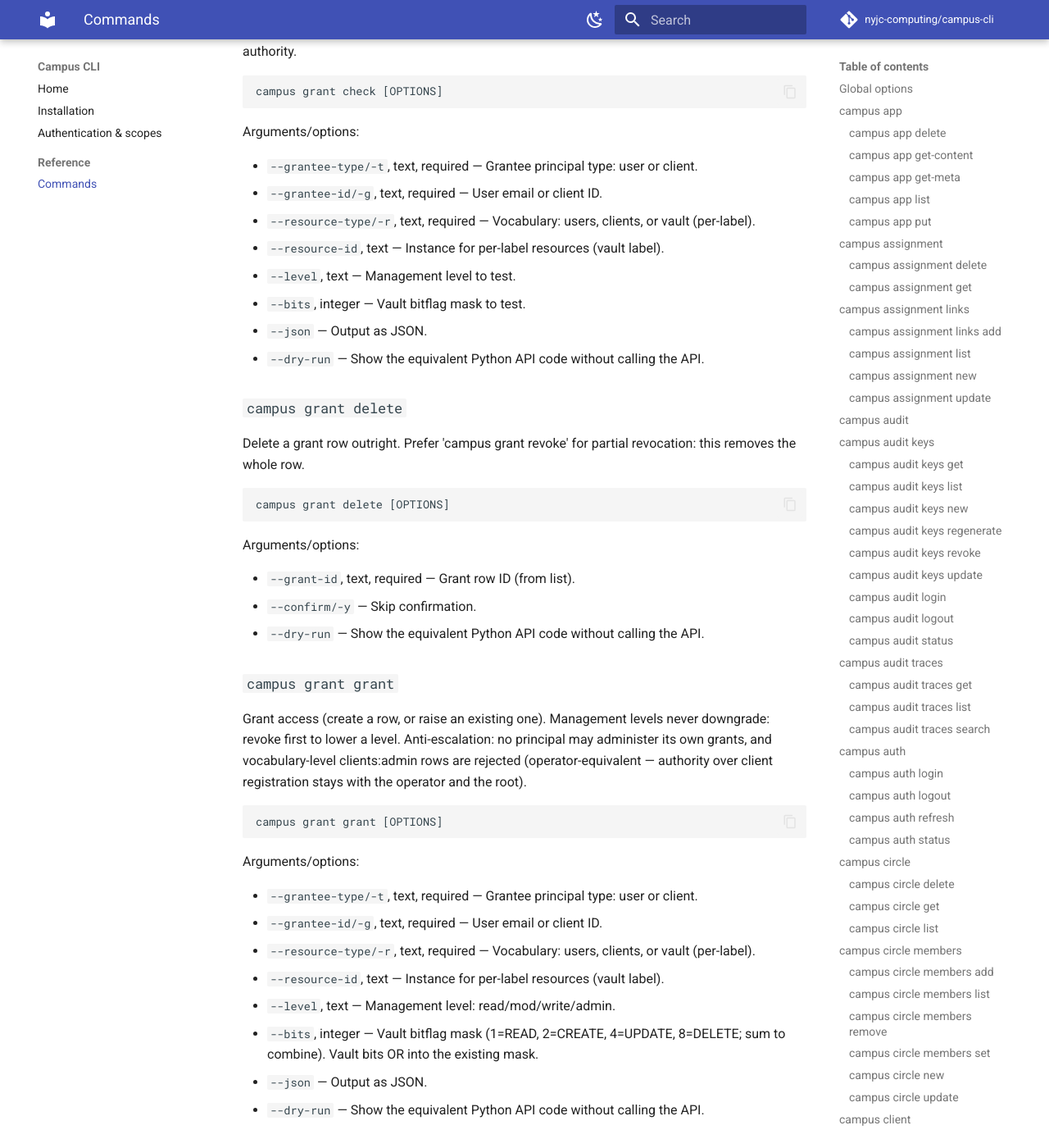
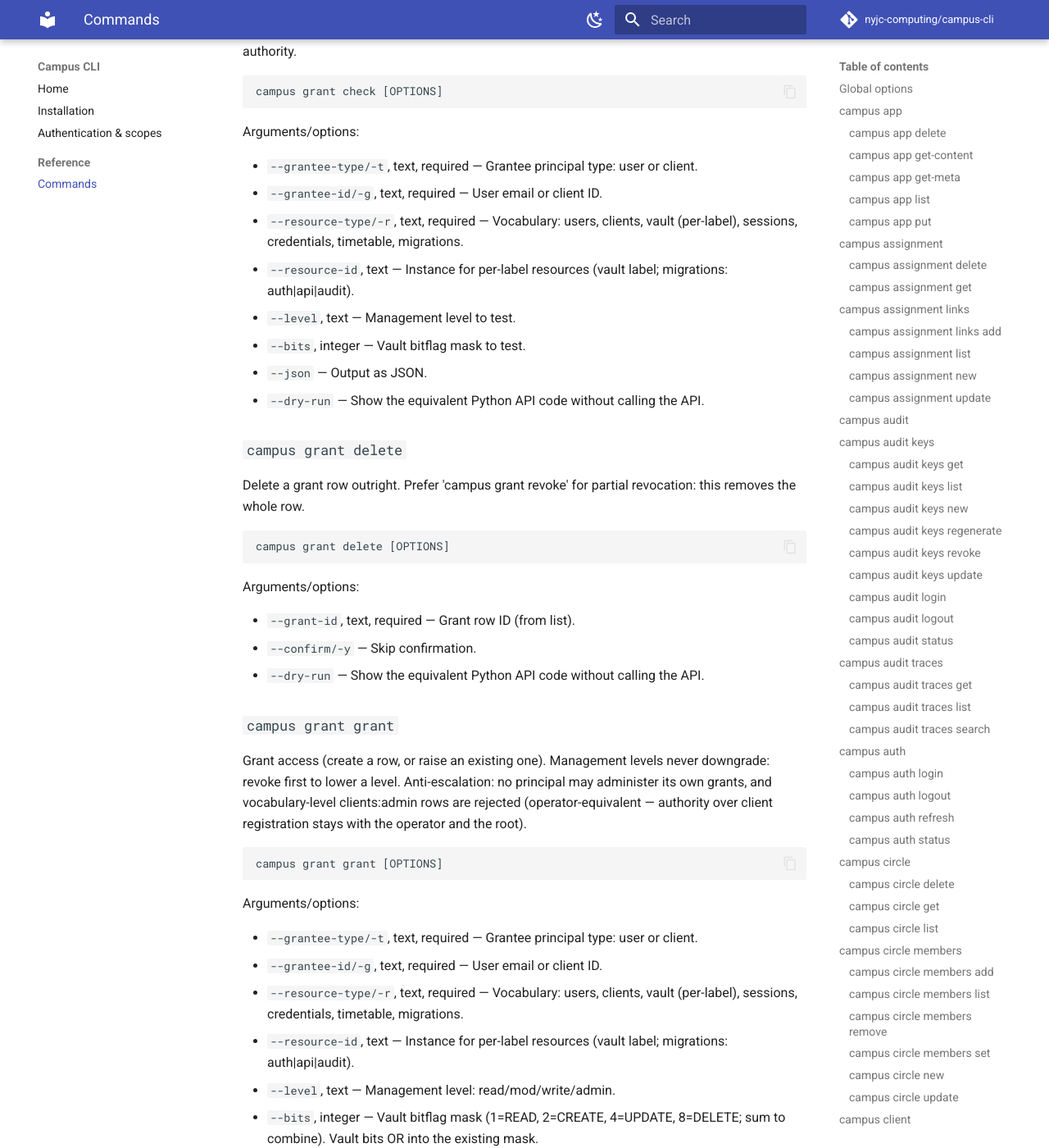
Before and after one commit to nyjc-computing/campus-cli, an MkDocs documentation site: the page built from docs/reference/commands.md, in a window 1280 px wide and 1400 px high, scrolled down 22500 px. Shown: the whole window at 82% size. Built offline with MkDocs 1.6.1 and Material for MkDocs 9.7.7, drawn with Linux system fonts in a browser that asks for light colours; comment, search, counter and statistics services are not loaded; some of the changed text lies outside the part shown.

Commit message:
chore(cli): bump to v0.8.1; regenerate docs (reference + version stamp)

```diff
--- a/docs/reference/commands.md
+++ b/docs/reference/commands.md
@@ -865,8 +865,8 @@ Arguments/options:
 
 - `--grantee-type/-t`, text, required — Grantee principal type: user or client.
 - `--grantee-id/-g`, text, required — User email or client ID.
-- `--resource-type/-r`, text, required — Vocabulary: users, clients, or vault (per-label).
-- `--resource-id`, text — Instance for per-label resources (vault label).
+- `--resource-type/-r`, text, required — Vocabulary: users, clients, vault (per-label), sessions, credentials, timetable, migrations.
+- `--resource-id`, text — Instance for per-label resources (vault label; migrations: auth|api|audit).
 - `--level`, text — Management level to test.
 - `--bits`, integer — Vault bitflag mask to test.
 - `--json` — Output as JSON.
@@ -898,8 +898,8 @@ Arguments/options:
 
 - `--grantee-type/-t`, text, required — Grantee principal type: user or client.
 - `--grantee-id/-g`, text, required — User email or client ID.
-- `--resource-type/-r`, text, required — Vocabulary: users, clients, or vault (per-label).
-- `--resource-id`, text — Instance for per-label resources (vault label).
+- `--resource-type/-r`, text, required — Vocabulary: users, clients, vault (per-label), sessions, credentials, timetable, migrations.
+- `--resource-id`, text — Instance for per-label resources (vault label; migrations: auth|api|audit).
 - `--level`, text — Management level: read/mod/write/admin.
 - `--bits`, integer — Vault bitflag mask (1=READ, 2=CREATE, 4=UPDATE, 8=DELETE; sum to combine). Vault bits OR into the existing mask.
 - `--json` — Output as JSON.
@@ -917,7 +917,7 @@ Arguments/options:
 
 - `--grantee-type/-t`, text — Grantee principal type: user or client.
 - `--grantee-id/-g`, text — User email or client ID.
-- `--resource-type/-r`, text — Vocabulary: users, clients, or vault (per-label).
+- `--resource-type/-r`, text — Vocabulary: users, clients, vault (per-label), sessions, credentials, timetable, migrations.
 - `--resource-id`, text — Instance for per-label resources (vault label).
 - `--json` — Output as JSON.
 - `--dry-run` — Show the equivalent Python API code without calling the API.
@@ -934,8 +934,8 @@ Arguments/options:
 
 - `--grantee-type/-t`, text, required — Grantee principal type: user or client.
 - `--grantee-id/-g`, text, required — User email or client ID.
-- `--resource-type/-r`, text, required — Vocabulary: users, clients, or vault (per-label).
-- `--resource-id`, text — Instance for per-label resources (vault label).
+- `--resource-type/-r`, text, required — Vocabulary: users, clients, vault (per-label), sessions, credentials, timetable, migrations.
+- `--resource-id`, text — Instance for per-label resources (vault label; migrations: auth|api|audit).
 - `--level`, text — Management level to revoke.
 - `--bits`, integer — Vault bitflags to clear.
 - `--json` — Output as JSON.
--- a/pyproject.toml
+++ b/pyproject.toml
@@ -1,6 +1,6 @@
 [tool.poetry]
 name = "campus-cli"
-version = "0.8.0"
+version = "0.8.1"
 description = "Campus CLI - Command-line interface for Campus API"
 authors = ["NYJC Computing <nyjc.computing@nyjc.edu.sg>"]
 readme = "README.md"
```
Also changed, not shown: docs/snippets/version.md (+1 -1 lines).
